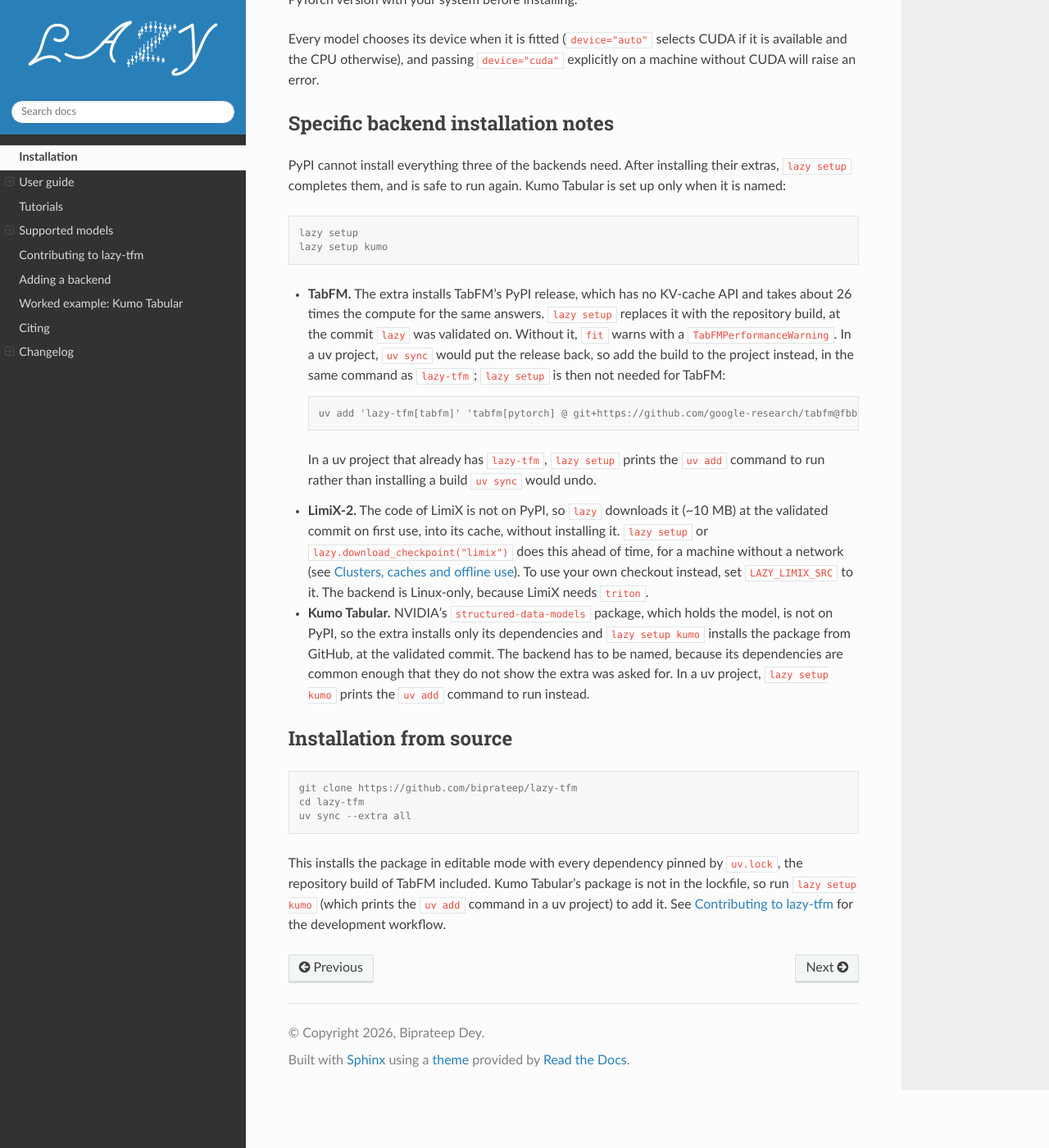
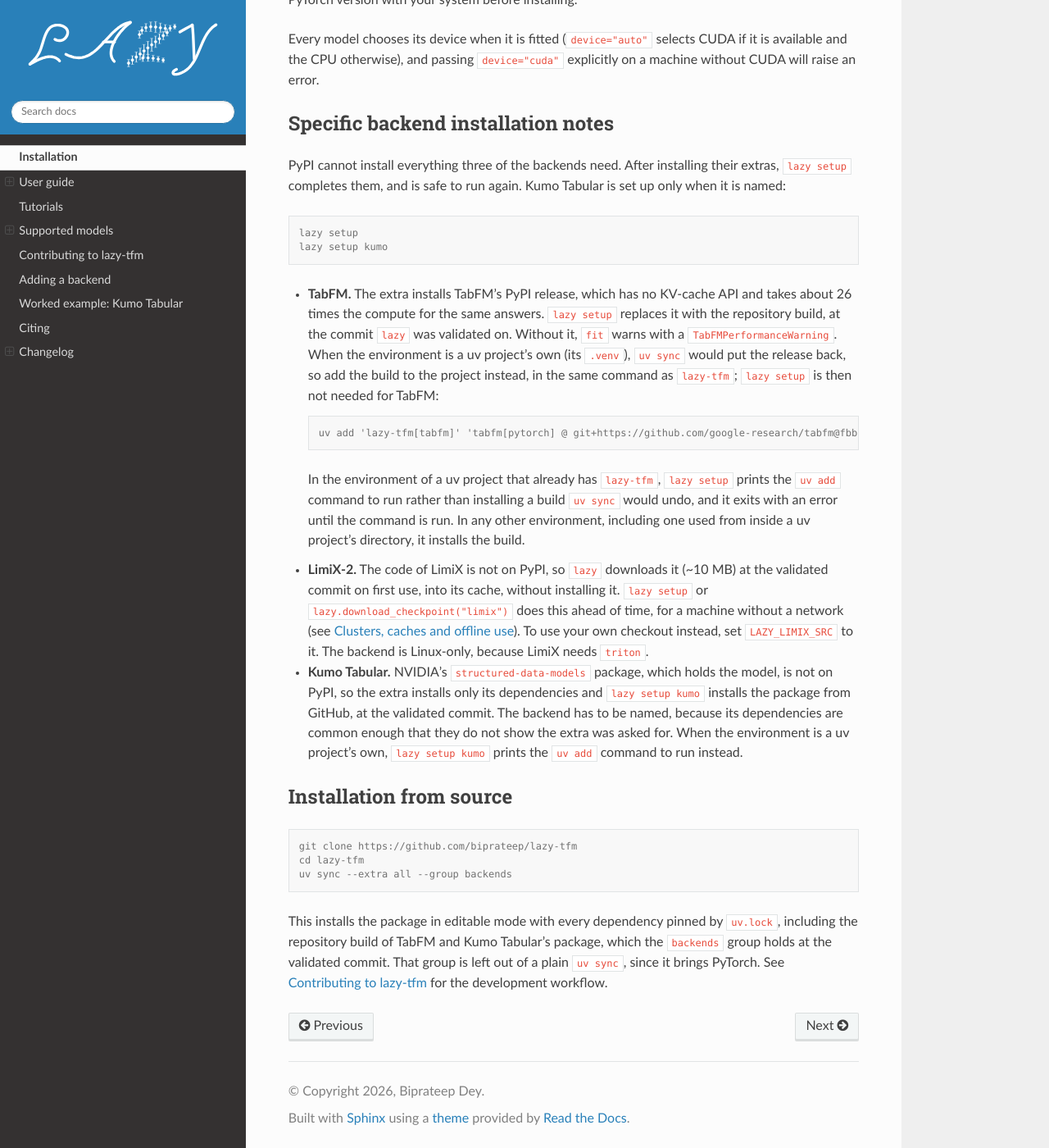
Before and after one commit to biprateep/lazy-tfm, a Sphinx documentation site: the page built from docs/installation.md, in a window 1280 px wide and 1400 px high, scrolled down 839 px. Shown: the whole window at 82% size. Built offline with Sphinx 7.4.7 and the Read the Docs theme 3.1.0, drawn with Linux system fonts in a browser that asks for light colours; pages that are not in the unit, such as notebooks, are missing from menus.

Commit message:
Show a checkout how to get every backend, Kumo's package included
The install pages said a checkout gets TabFM's build from uv sync --extra all
and Kumo's package from lazy setup kumo, which in a checkout would have asked
for a direct URL in lazy-tfm's own dependencies. They now give
uv sync --extra all --group backends, say why that group is not a default,
and describe lazy setup's rule for a uv project by the environment in use.

Co-Authored-By: Claude Opus 5.5 <noreply@anthropic.com>

````diff
--- a/docs/installation.md
+++ b/docs/installation.md
@@ -50,18 +50,20 @@ lazy setup kumo
 - **TabFM.** The extra installs TabFM's PyPI release, which has no KV-cache
   API and takes about 26 times the compute for the same answers. `lazy setup`
   replaces it with the repository build, at the commit `lazy` was validated
-  on. Without it, `fit` warns with a `TabFMPerformanceWarning`. In a uv
-  project, `uv sync` would put the release back, so add the build to the
-  project instead, in the same command as `lazy-tfm`; `lazy setup` is then
-  not needed for TabFM:
+  on. Without it, `fit` warns with a `TabFMPerformanceWarning`. When the
+  environment is a uv project's own (its `.venv`), `uv sync` would put the
+  release back, so add the build to the project instead, in the same command
+  as `lazy-tfm`; `lazy setup` is then not needed for TabFM:
 
   ```console
   uv add 'lazy-tfm[tabfm]' 'tabfm[pytorch] @ git+https://github.com/google-research/tabfm@fbb665569425fd2f490c6576b3af967876fe11ff'
   ```
 
-  In a uv project that already has `lazy-tfm`, `lazy setup` prints the
-  `uv add` command to run rather than installing a build `uv sync` would
-  undo.
+  In the environment of a uv project that already has `lazy-tfm`,
+  `lazy setup` prints the `uv add` command to run rather than installing a
+  build `uv sync` would undo, and it exits with an error until the command
+  is run. In any other environment, including one used from inside a uv
+  project's directory, it installs the build.
 - **LimiX-2.** The code of LimiX is not on PyPI, so `lazy` downloads it
   (~10 MB) at the validated commit on first use, into its cache, without
   installing it. `lazy setup` or `lazy.download_checkpoint("limix")` does
@@ -73,19 +75,20 @@ lazy setup kumo
   the model, is not on PyPI, so the extra installs only its dependencies and
   `lazy setup kumo` installs the package from GitHub, at the validated
   commit. The backend has to be named, because its dependencies are common
-  enough that they do not show the extra was asked for. In a uv project,
-  `lazy setup kumo` prints the `uv add` command to run instead.
+  enough that they do not show the extra was asked for. When the environment
+  is a uv project's own, `lazy setup kumo` prints the `uv add` command to run
+  instead.
 
 ## Installation from source
 
 ```console
 git clone https://github.com/biprateep/lazy-tfm
 cd lazy-tfm
-uv sync --extra all
+uv sync --extra all --group backends
 ```
 
 This installs the package in editable mode with every dependency pinned by
-`uv.lock`, the repository build of TabFM included. Kumo Tabular's package is
-not in the lockfile, so run `lazy setup kumo` (which prints the `uv add`
-command in a uv project) to add it. See {doc}`contributing`
-for the development workflow.
+`uv.lock`, including the repository build of TabFM and Kumo Tabular's
+package, which the `backends` group holds at the validated commit. That group
+is left out of a plain `uv sync`, since it brings PyTorch. See
+{doc}`contributing` for the development workflow.
````
Also changed, not shown: CONTRIBUTING.md (+6 -1 lines), README.md (+2 -1 lines).
